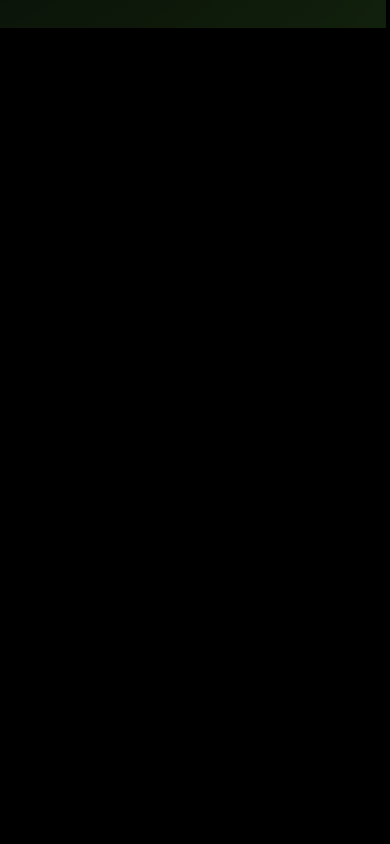
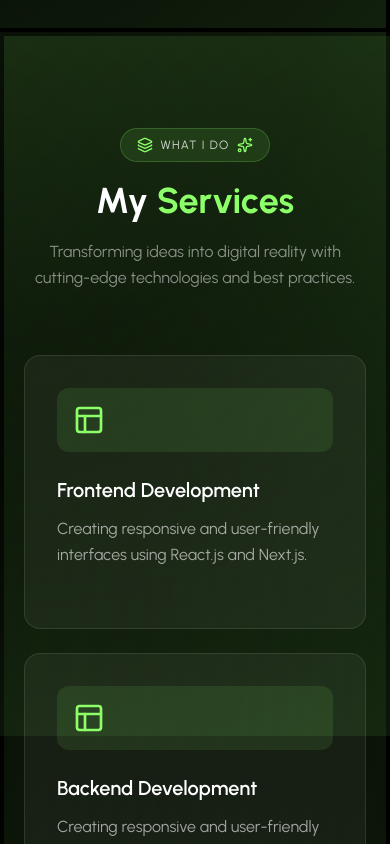
Before and after one commit to KrishDevCrafting/PortFolio_Krish, a React (Vite) app: page / in a window 390 px wide. Shown: the part 9060-9904 px from the top of the page. Built offline with nearby package versions, Linux system fonts and the light colour scheme.

Commit message:
fix(services): add Services component and fix layout spacing
- Created Services.jsx component using portfolio design system
- Replaced incorrect data import in App.jsx
- Fixed spacing in Projects.jsx

```diff
--- a/src/App.jsx
+++ b/src/App.jsx
@@ -4,6 +4,7 @@ import Hero from "./components/Section/Hero";
 import About from "./components/Section/About";
 import Skill from "./components/Section/Skill";
 import Projects from "./components/Section/Projects";
+import Services from "./components/Section/Services";
 const App = () => {
   return (
     <div className="min-h-screen bg-black pb-[100vh]">
@@ -13,6 +14,7 @@ const App = () => {
         <About />
         <Skill />
         <Projects />
+        <Services />
       </main>
     </div>
   );
--- /dev/null
+++ b/src/components/Section/Services.jsx
@@ -0,0 +1,72 @@
+import React from "react";
+import { Services as servicesData } from "../data/Service";
+import * as Icons from "lucide-react";
+import FadeIn from "../Animations/FadeIn";
+import RadialGradientBackground from "../background/RadialgradientBackground";
+import { Sparkles, Layers } from "lucide-react";
+
+const Services = () => {
+  return (
+    <section
+      id="services"
+      className="relative min-h-screen bg-black py-24 overflow-hidden"
+    >
+      <RadialGradientBackground varient="about" />
+
+      <div className="relative z-10 max-w-7xl mx-auto px-6 sm:px-12 lg:px-8">
+        {/* ── Header ── */}
+        <FadeIn delay={0}>
+          <div className="flex flex-col items-center text-center mb-16 gap-4">
+            <div className="inline-flex items-center gap-2 px-4 py-2 bg-primary/10 border border-primary/20 rounded-full">
+              <Layers className="w-4 h-4 text-primary" />
+              <span className="text-xs text-white/80 tracking-[1.2px] uppercase">
+                What I Do
+              </span>
+              <Sparkles className="w-4 h-4 text-primary" />
+            </div>
+
+            <h2 className="text-4xl md:text-5xl font-bold text-white leading-tight">
+              My <span className="text-primary">Services</span>
+            </h2>
+            <p className="text-white/50 text-base max-w-xl leading-relaxed">
+              Transforming ideas into digital reality with cutting-edge technologies and best practices.
+            </p>
+          </div>
+        </FadeIn>
+
+        {/* ── Services Grid ── */}
+        <div className="grid grid-cols-1 md:grid-cols-2 lg:grid-cols-3 gap-6">
+          {servicesData.map((service, index) => {
+            const Icon = Icons[service.icon] || Icons.Layout;
+
+            return (
+              <FadeIn key={service.id} delay={index * 100}>
+                <div className="group relative bg-white/5 border border-white/10 rounded-2xl p-8 hover:border-primary/30 transition-all duration-300 hover:-translate-y-2 h-full flex flex-col">
+                  {/* Glow effect */}
+                  <div className="absolute inset-0 bg-primary/0 group-hover:bg-primary/5 rounded-2xl transition-colors duration-300 pointer-events-none" />
+
+                  <div className="mb-6 inline-flex p-4 rounded-xl bg-primary/10 text-primary">
+                    <Icon className="w-8 h-8" />
+                  </div>
+
+                  <h3 className="text-xl font-semibold text-white mb-3">
+                    {service.title}
+                  </h3>
+
+                  <p className="text-white/60 leading-relaxed flex-grow">
+                    {service.description}
+                  </p>
+
+                  {/* Bottom decorative line */}
+                  <div className="w-0 h-1 bg-primary mt-6 rounded-full group-hover:w-12 transition-all duration-500 delay-100" />
+                </div>
+              </FadeIn>
+            );
+          })}
+        </div>
+      </div>
+    </section>
+  );
+};
+
+export default Services;
--- a/src/components/data/Service.js
+++ b/src/components/data/Service.js
@@ -1,4 +1,4 @@
-export const services = [
+export const Services = [
   {
     id: 1,
     icon: "Layout",
```
Also changed, not shown: src/components/Section/Projects.jsx (line endings or trailing spaces).
